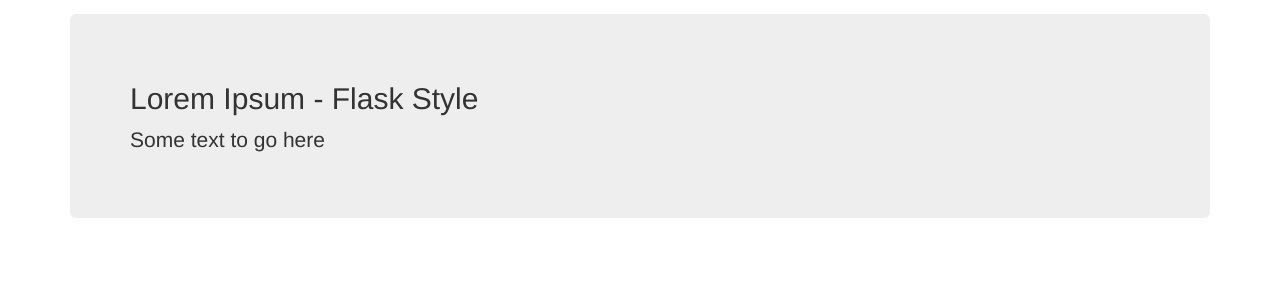
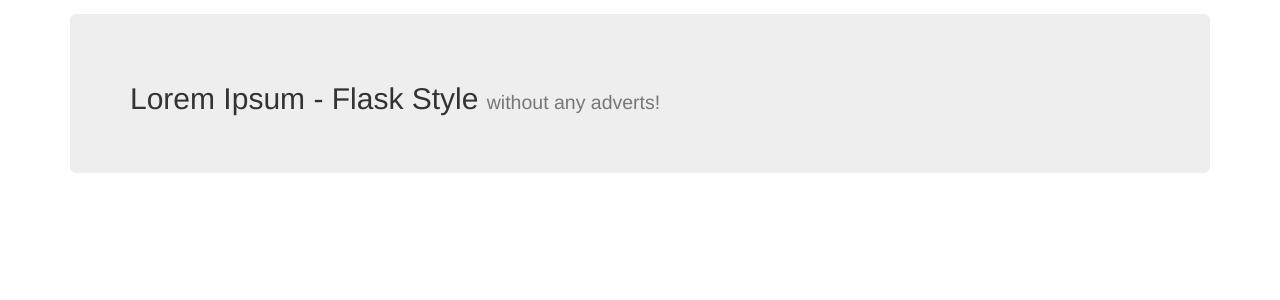
Before and after one commit to pjcunningham/flask-ipsum, a Flask app: template app/templates/index.html in a window 1280 px wide. Shown: the top 300 px of the page. Run offline with Flask 2, Linux system fonts and the light colour scheme; the template is opened without the code that fills it, so the values that code supplies are empty; some libraries are stand-ins or nearby versions.

Commit message:
Change header

```diff
--- a/app/templates/index.html
+++ b/app/templates/index.html
@@ -23,8 +23,7 @@
   {%- endif %}
   {%- endwith %}
     <div class="jumbotron">
-      <h2>Lorem Ipsum - Flask Style</h2>
-        <p>Some text to go here</p>
+      <h2>Lorem Ipsum - Flask Style <small>without any adverts!</small></h2>
     </div>
    </div>
 {%- endblock %}
```
